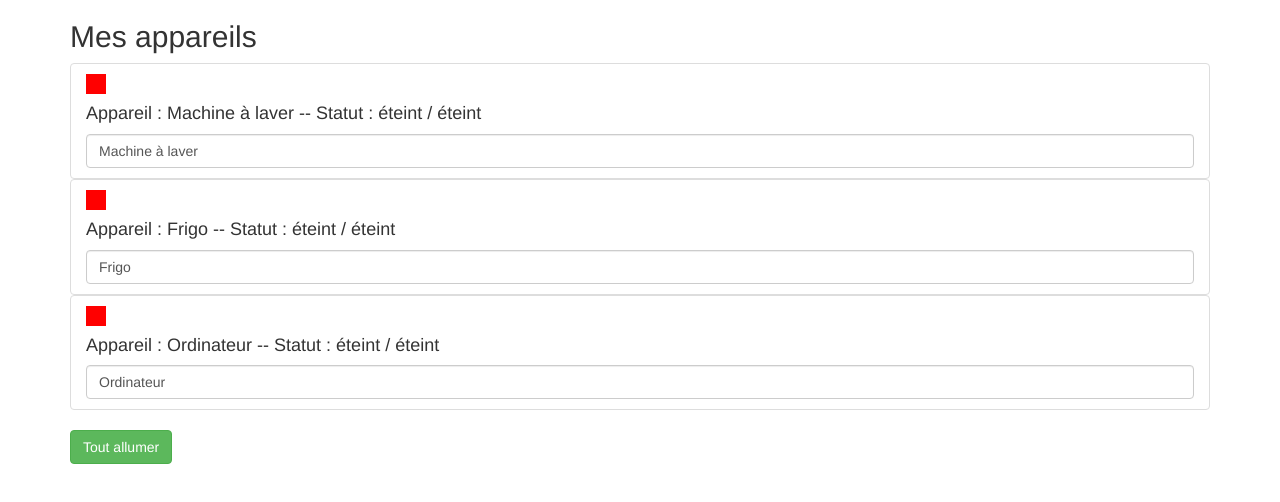
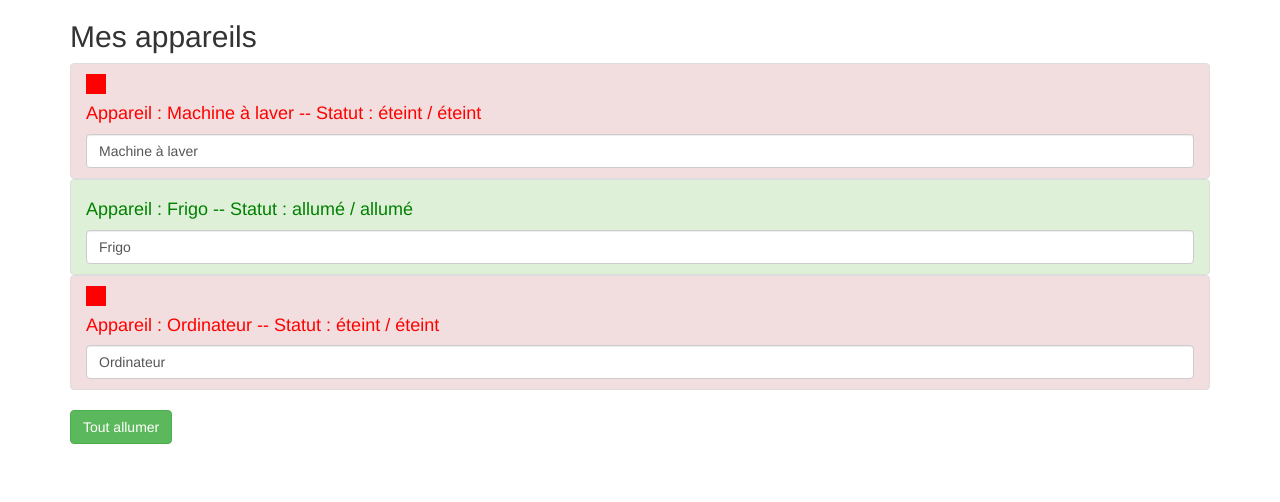
Before and after one commit to vgo-cca/mon-projet-angular, an Angular app: page / in a window 1280 px wide. Shown: the top 502 px of the page. Built offline with nearby package versions, Linux system fonts and the light colour scheme.

Commit message:
3-Les directives par attribut ngStyle ngClass

```diff
--- a/src/app/app.component.html
+++ b/src/app/app.component.html
@@ -7,7 +7,7 @@
         <app-appareil
           *ngFor = "let appareil of appareils"
           [appareilName]="appareil.name"
-          [appareilStatus]="'éteint'"></app-appareil>
+          [appareilStatus]="appareil.status"></app-appareil>
 
       </ul>
       <!-- Event binding -->
--- a/src/app/appareil/appareil.component.html
+++ b/src/app/appareil/appareil.component.html
@@ -1,8 +1,13 @@
-<li class="list-group-item">
+<!-- [ngClass]="myClassObject" -->
+<li [ngClass]="{'list-group-item': true,
+                'list-group-item-success': appareilStatus === 'allumé',
+                'list-group-item-danger': appareilStatus === 'éteint'}">
     <div style="width:20px;height:20px;background-color:red;"
         *ngIf="appareilStatus === 'éteint'"></div>
-    <!-- interpolation {{ }} -->
-    <h4>Appareil : {{ appareilName }}  -- Statut : {{ appareilStatus }} / {{ getStatus() }}</h4>
+    <!-- directive ngStyle permet d'appliquer des style à un objet du dom  -->
+    <h4 [ngStyle]="{color: getColor()}">
+        Appareil : {{ appareilName }}  -- Statut : {{ appareilStatus }} / {{ getStatus() }}
+    </h4>
     <!-- two-way binding [( )]  -->
     <input type="text" class="form-control" [(ngModel)]="appareilName">
 </li>
--- a/src/app/appareil/appareil.component.ts
+++ b/src/app/appareil/appareil.component.ts
@@ -1,3 +1,4 @@
+import { CloneVisitor } from '@angular/compiler/src/i18n/i18n_ast';
 import { Component, Input, OnInit } from '@angular/core';
 
 @Component({
@@ -18,4 +19,13 @@ export class AppareilComponent implements OnInit {
     return this.appareilStatus;
   }
 
+  getColor() {
+    if(this.appareilStatus === 'allumé') {
+      return 'green';
+    } else if(this.appareilStatus === 'éteint') {
+      return 'red';
+    }else{
+      return 'yellow';
+    }
+  }
 }
```
